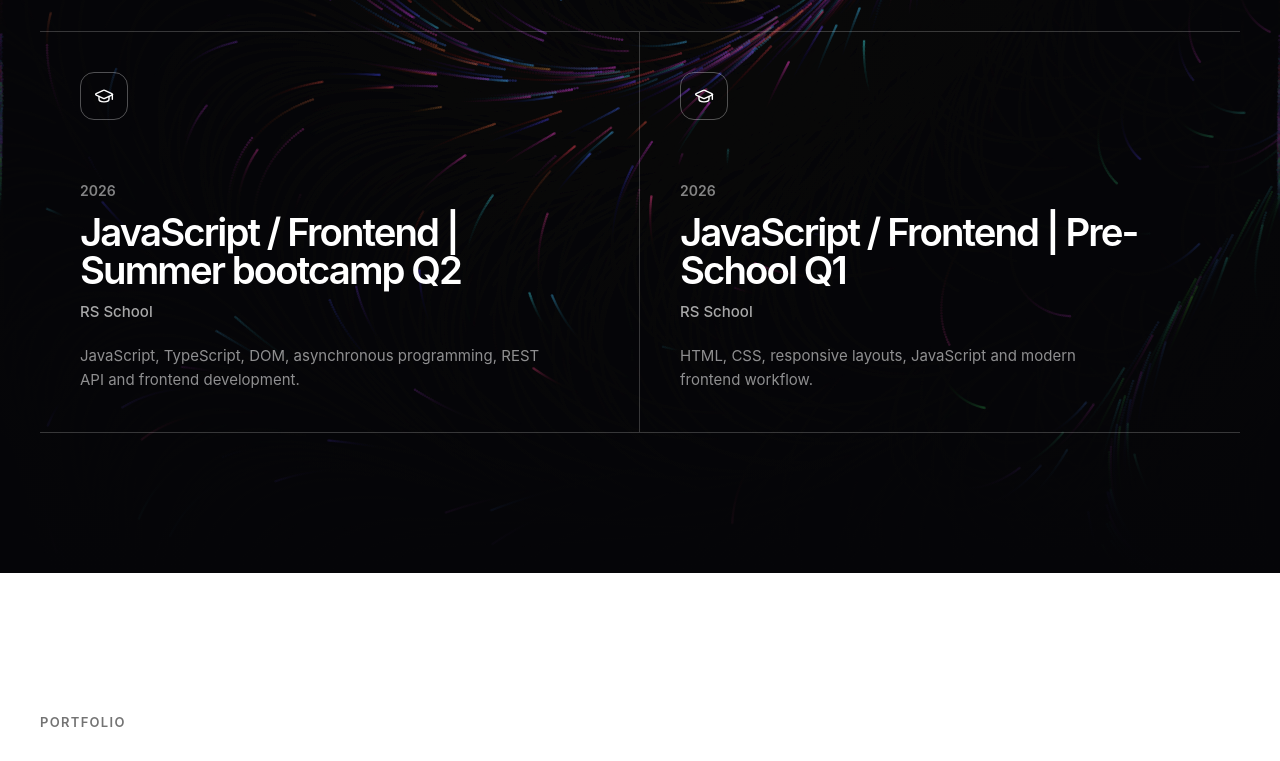
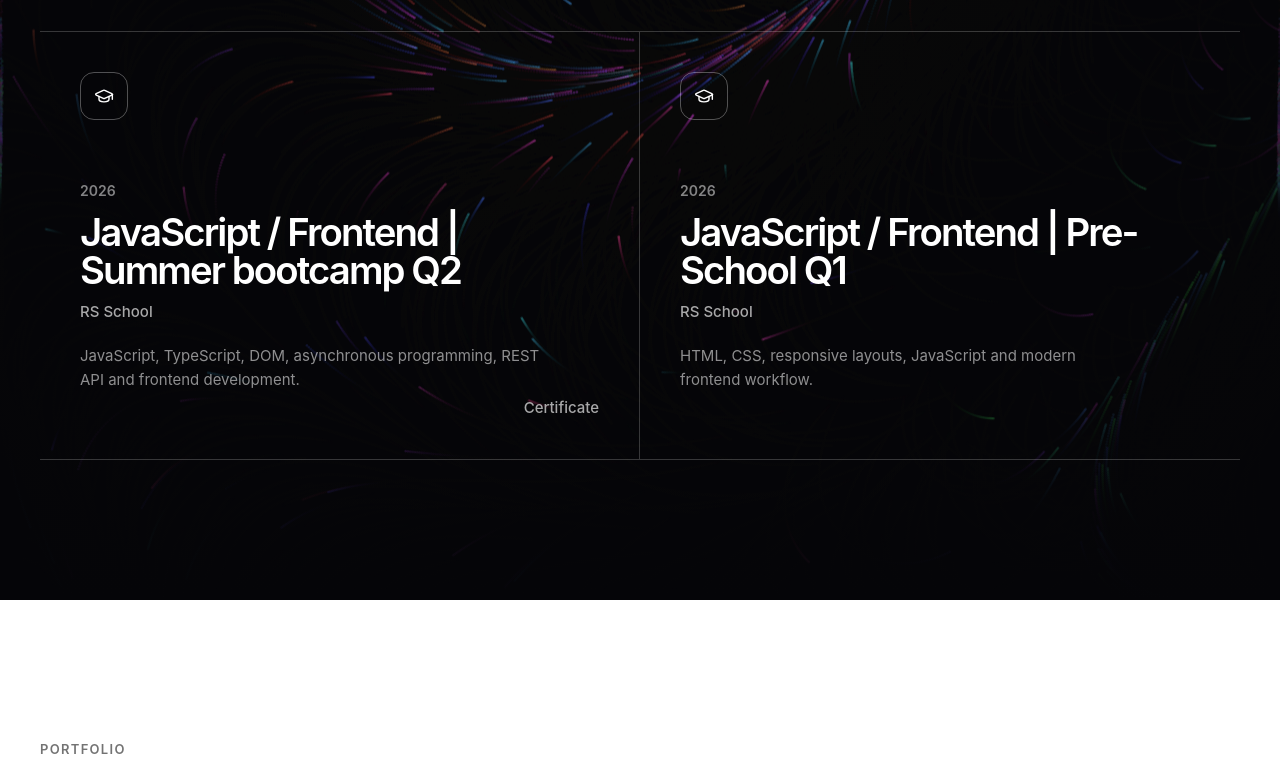
Before and after one commit to aliaksandr-kiziankou/CV, a React (Vite) app: page / in a window 1280 px wide. Shown: the part 2266-3027 px from the top of the page. Built offline with nearby package versions, Linux system fonts and the light colour scheme.

Commit message:
feat: add certificates

```diff
--- a/src/components/Courses/Courses.css
+++ b/src/components/Courses/Courses.css
@@ -124,6 +124,15 @@
   opacity: 0.55;
 }
 
+.course__certificate {
+  display: flex;
+  font-size: 15px;
+  font-weight: 500;
+  opacity: 0.65;
+  justify-content: flex-end;
+  padding-top: 5px;
+}
+
 @media (max-width: 900px) {
   .courses {
     padding: 100px 24px;
--- a/src/components/Courses/Courses.tsx
+++ b/src/components/Courses/Courses.tsx
@@ -9,6 +9,7 @@ const courses = [
     platform: 'RS School',
     description:
       'JavaScript, TypeScript, DOM, asynchronous programming, REST API and frontend development.',
+    certificate: 'https://app.rs.school/certificate/nwjptttk',
   },
   {
     year: '2026',
@@ -16,6 +17,7 @@ const courses = [
     platform: 'RS School',
     description:
       'HTML, CSS, responsive layouts, JavaScript and modern frontend workflow.',
+    certificate:'',
   },
 ];
 
@@ -67,6 +69,17 @@ export function Courses() {
                 <p className="course__description">
                   {course.description}
                 </p>
+
+                {course.certificate && (
+                  <a
+                    href={course.certificate}
+                    target="_blank"
+                    rel="noreferrer"
+                    className="course__certificate"
+                  >
+                    Certificate
+                  </a>
+                )}
               </div>
             </article>
           ))}
```
